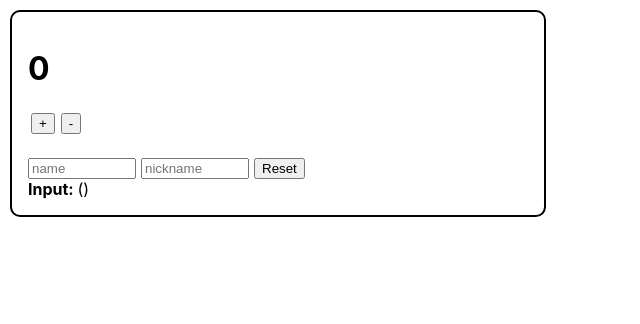
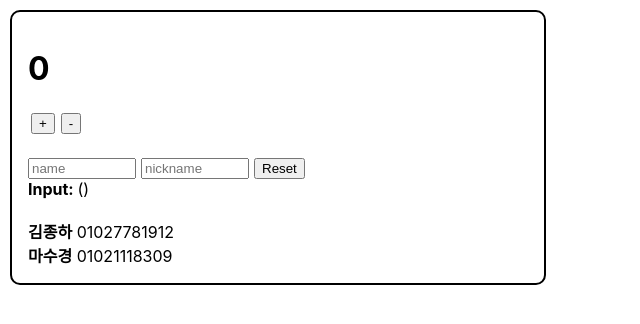
Before and after one commit to kau96kim/react-study, a React (Create React App) app: page / in a window 1280 px wide. Shown: the top 324 px of the page, without its empty margins (0-640 px from the left). Built offline with nearby package versions, Linux system fonts and the light colour scheme.

Commit message:
배열 렌더링하기 (map 함수 사용)

```diff
--- a/src/App.js
+++ b/src/App.js
@@ -2,6 +2,7 @@ import React from 'react';
 import Wrapper from './Wrapper';
 import Counter from './Counter';
 import Input from './Input';
+import UserList from './UserList';
 
 function App() {
   return (
@@ -9,6 +10,8 @@ function App() {
       <Counter />
       <br />
       <Input />
+      <br />
+      <UserList />
     </Wrapper>
   );
 }
--- /dev/null
+++ b/src/UserList.js
@@ -0,0 +1,34 @@
+import React from 'react';
+
+function User({ user }) {
+  return (
+    <div><b>{user.name}</b> <span>{user.phone}</span></div>
+  );
+}
+
+function UserList() {
+  const users = [
+    {
+      id: 1,
+      name: "김종하",
+      phone: "01027781912"
+    },
+    {
+      id: 2,
+      name: "마수경",
+      phone: "01021118309"
+    }
+  ];
+
+  return (
+    <div>
+      {
+        users.map((user) => {
+          return (<User user={user} key={user.id}/>)
+        })
+      }
+    </div>
+  );
+}
+
+export default UserList;
```
